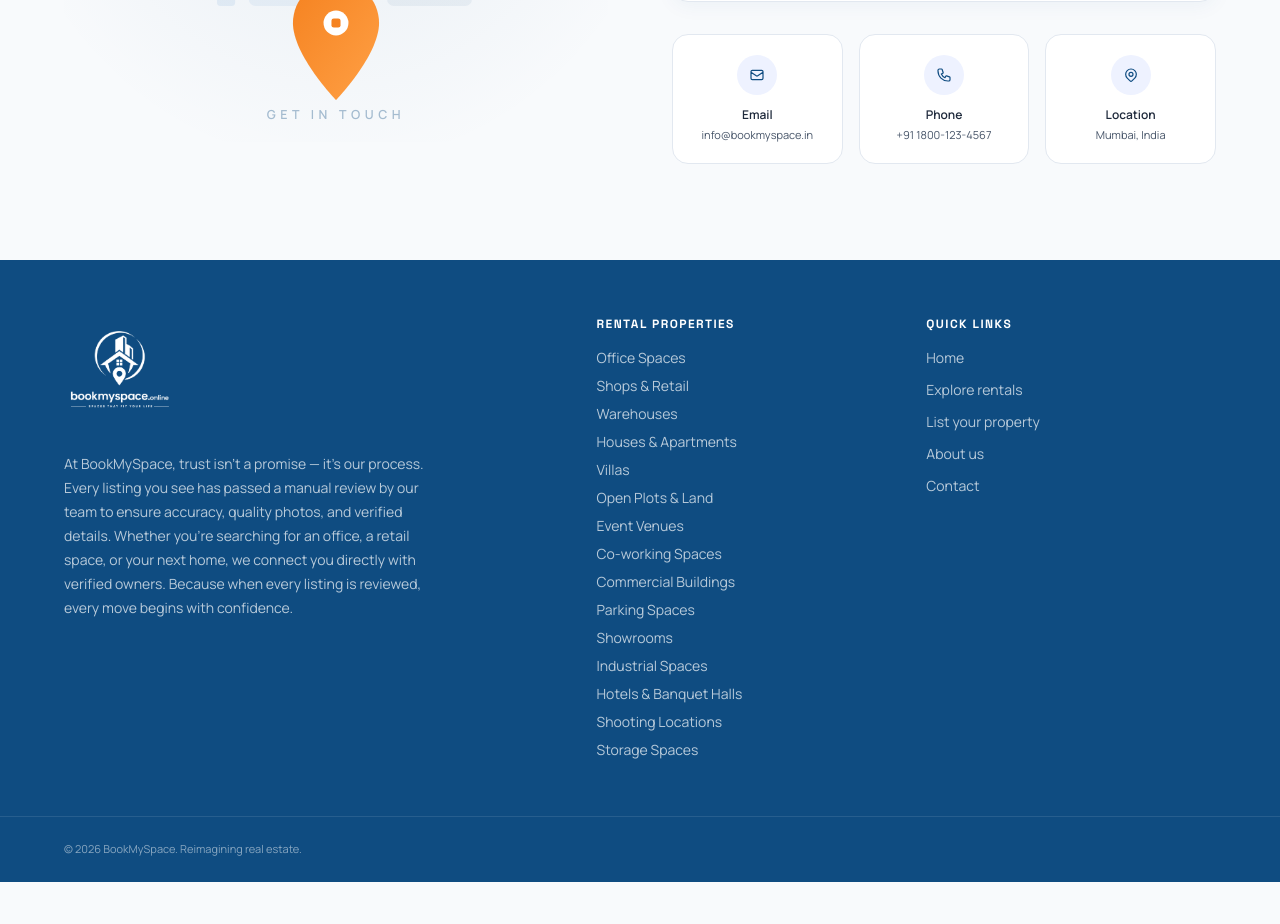
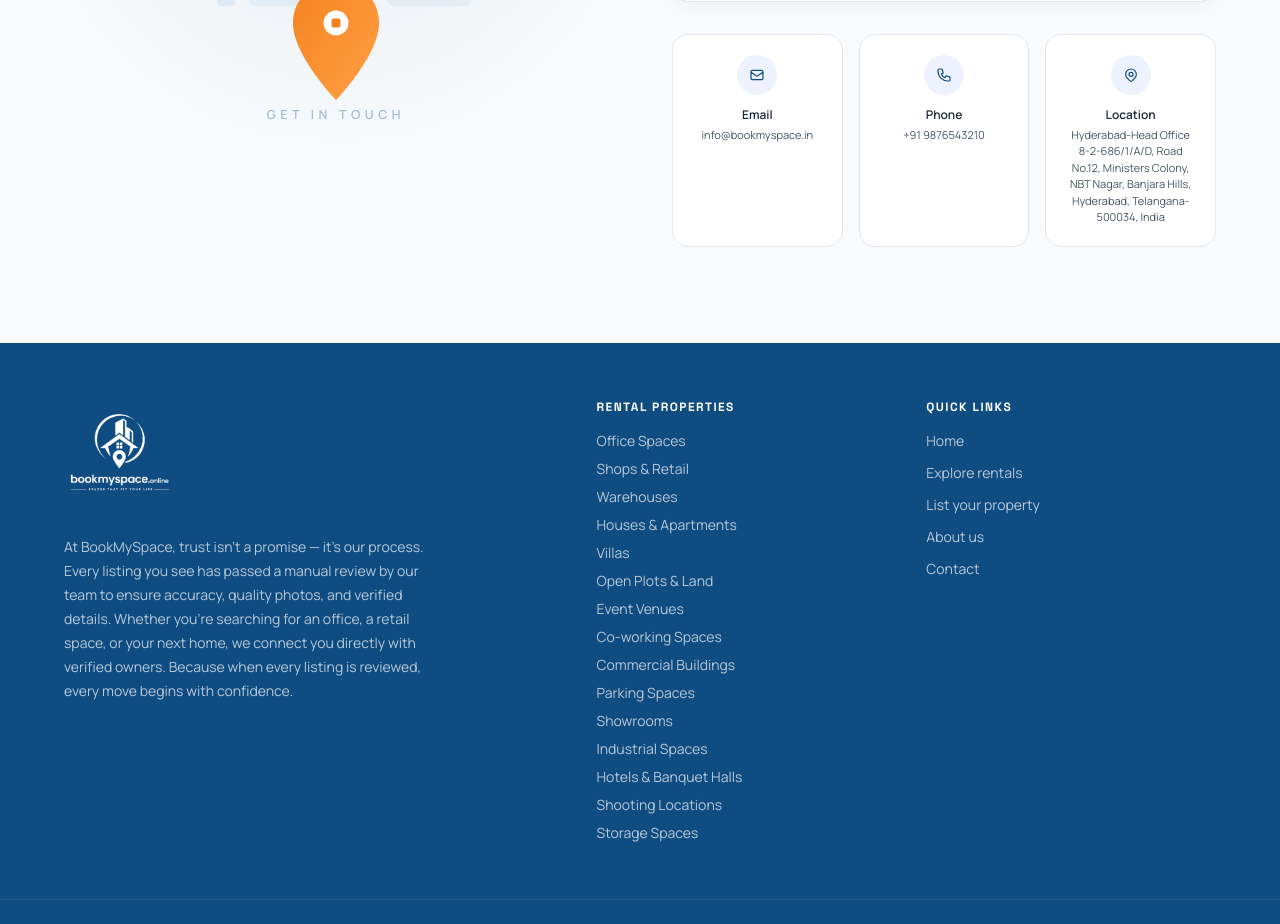
Before and after one commit to FluxTEKQ-01/-rentalisting-frontend, a React (Vite) app: page /contact in a window 1280 px wide. Shown: the part 840-1764 px from the top of the page. Before the commit the page ends 1722 px from the top, so only its background shows below. Built offline with nearby package versions, Linux system fonts and the light colour scheme; no server answers.

Commit message:
Update contact information in Contact.tsx

```diff
--- a/src/pages/public/Contact.tsx
+++ b/src/pages/public/Contact.tsx
@@ -179,14 +179,15 @@ export default function Contact() {
                 <svg className="h-4 w-4" fill="none" viewBox="0 0 24 24" stroke="currentColor" strokeWidth="1.8"><path strokeLinecap="round" strokeLinejoin="round" d="M3 5a2 2 0 012-2h3.28a1 1 0 01.948.684l1.498 4.493a1 1 0 01-.502 1.21l-2.257 1.13a11.042 11.042 0 005.516 5.516l1.13-2.257a1 1 0 011.21-.502l4.493 1.498a1 1 0 01.684.949V19a2 2 0 01-2 2h-1C9.716 21 3 14.284 3 6V5z" /></svg>
               </div>
               <p className="text-xs font-semibold text-neutral-900">Phone</p>
-              <p className="mt-1 text-[11px] text-neutral-700">+91 1800-123-4567</p>
+              <p className="mt-1 text-[11px] text-neutral-700">+91 9876543210</p>
             </div>
             <div className="rounded-[var(--radius-card)] border border-[#E2E8F0] bg-white p-5 text-center">
               <div className="mx-auto mb-3 grid h-10 w-10 place-items-center rounded-full bg-[#eef2ff] text-primary">
                 <svg className="h-4 w-4" fill="none" viewBox="0 0 24 24" stroke="currentColor" strokeWidth="1.8"><path strokeLinecap="round" strokeLinejoin="round" d="M17.657 16.657L13.414 20.9a1.998 1.998 0 01-2.827 0l-4.244-4.243a8 8 0 1111.314 0z" /><path strokeLinecap="round" strokeLinejoin="round" d="M15 11a3 3 0 11-6 0 3 3 0 016 0z" /></svg>
               </div>
               <p className="text-xs font-semibold text-neutral-900">Location</p>
-              <p className="mt-1 text-[11px] text-neutral-700">Mumbai, India</p>
+              <p className="mt-1 text-[11px] text-neutral-700">Hyderabad-Head Office
+8-2-686/1/A/D, Road No.12, Ministers Colony, NBT Nagar, Banjara Hills, Hyderabad, Telangana-500034, India</p>
             </div>
           </div>
         </div>
```
